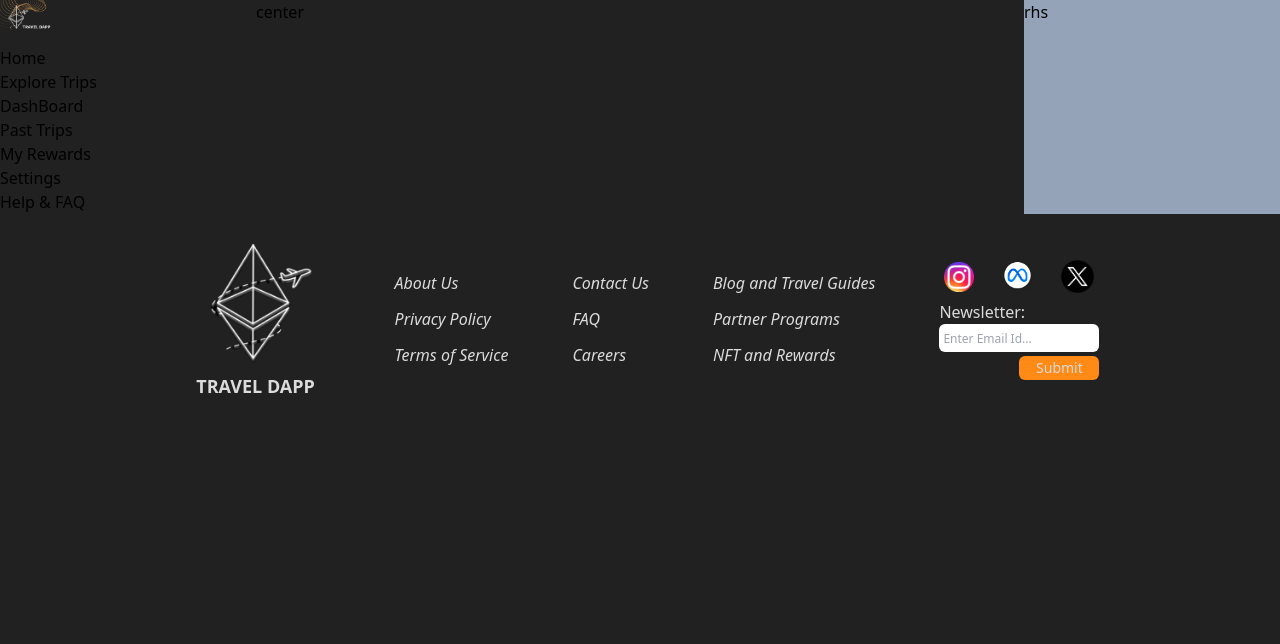
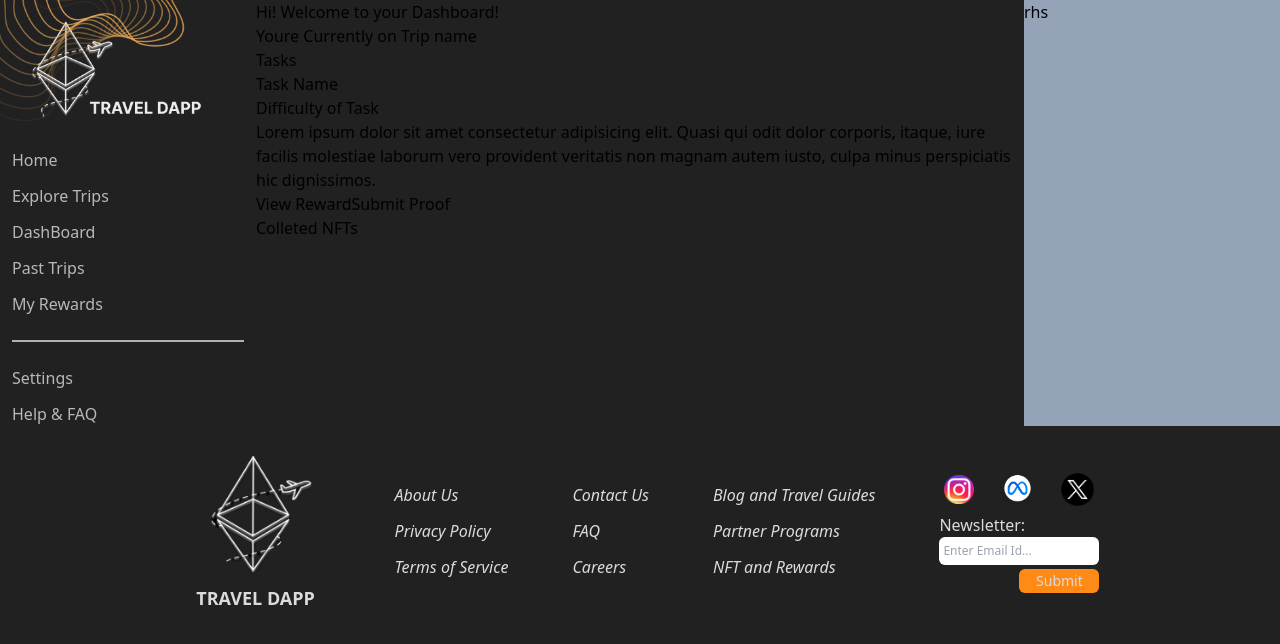
Before and after one commit to 0xLPircy/travel-dapp, a Next.js app: page /dashboard in a window 1280 px wide. Shown: the top 644 px of the page. Built offline with nearby package versions, Linux system fonts and the light colour scheme.

Commit message:
dashboard content

```diff
--- a/app/components/UserNav.jsx
+++ b/app/components/UserNav.jsx
@@ -4,18 +4,18 @@ import logo from "@/assets/userNavLogo.png";
 
 const UserNav = () => {
   return (
-    <div>
+    <div className="">
       <div>
-        <Image height={60} width={60} src={logo} />
+        <Image height={180} width={240} src={logo} />
       </div>
       <div>
-        <ul>
+        <ul className="-mt-9 grid grid-flow-row items-start gap-3 text-[#b8b8b8] px-3 font-[300]">
           <li>Home</li>
           <li>Explore Trips</li>
           <li>DashBoard</li>
           <li>Past Trips</li>
           <li>My Rewards</li>
-          <li></li>
+          <li className="bg-[#b0b0b0] border-[#b0b0b0] border my-3"></li>
           <li>Settings</li>
           <li>Help & FAQ</li>
         </ul>
--- a/app/dashboard/page.jsx
+++ b/app/dashboard/page.jsx
@@ -8,7 +8,50 @@ const DashboardPage = () => {
         {" "}
         <UserNav />
       </div>
-      <div className="col-span-3">center</div>
+      <div className="col-span-3">
+        <div>
+          <h1>Hi! Welcome to your Dashboard!</h1>
+          <h1>
+            Youre Currently on <span>Trip name</span>
+          </h1>
+        </div>
+        <div>
+          <h1>Tasks</h1>
+          <div>
+            <div>
+              <h2>Task Name</h2>
+              <div>
+                <h3>Difficulty of Task</h3>
+                {/* etherium stars */}
+              </div>
+              <p>
+                Lorem ipsum dolor sit amet consectetur adipisicing elit. Quasi
+                qui odit dolor corporis, itaque, iure facilis molestiae laborum
+                vero provident veritatis non magnam autem iusto, culpa minus
+                perspiciatis hic dignissimos.
+              </p>
+              <div>
+                <button>View Reward</button>
+                <button>Submit Proof</button>
+              </div>
+            </div>
+            <div>
+              <div>
+                {/* navigation buttons */}
+                {/* Image */}
+              </div>
+            </div>
+          </div>
+        </div>
+        <div>
+          <div>
+            {" "}
+            <h1>Colleted NFTs</h1>
+            {/* maybe sorting */}
+          </div>
+          <div>{/* nft card */}</div>
+        </div>
+      </div>
       <div className="col-span-1 bg-slate-400">rhs</div>
     </div>
   );
```
